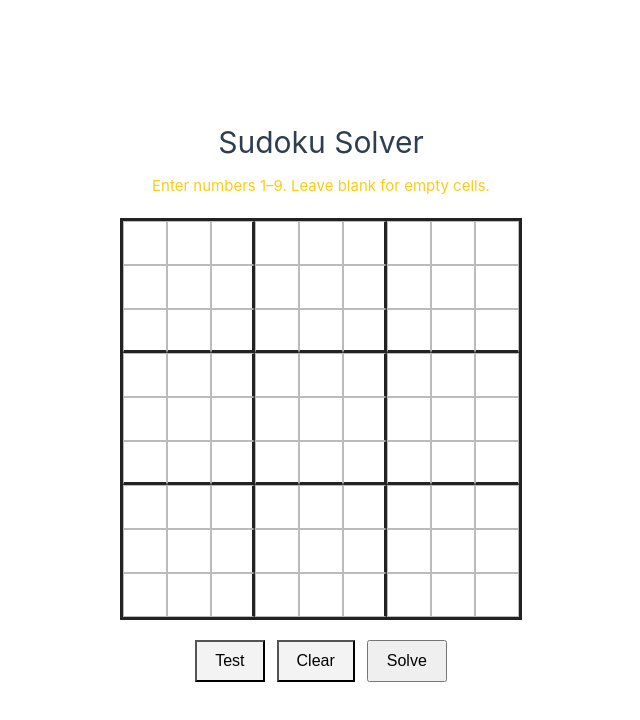
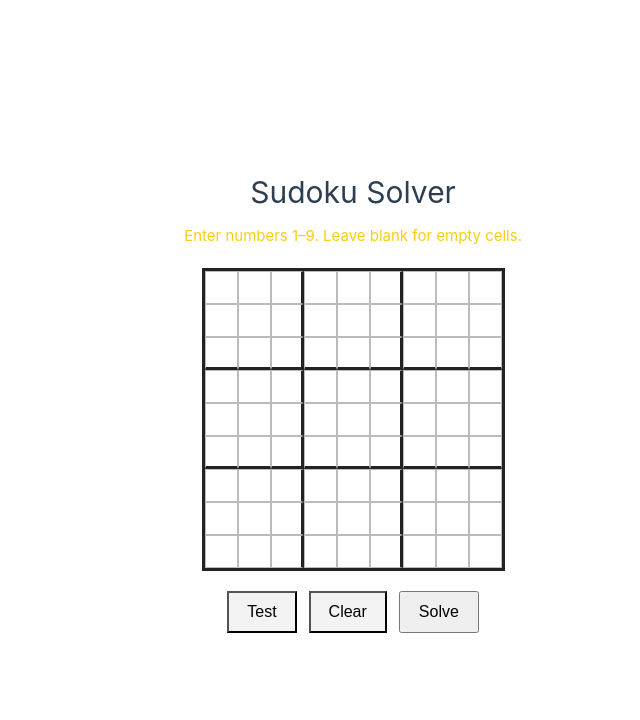
Before and after one commit to TimPHo/sudoku, a Vue app in the folder Frontend/sudoku-vue/: page / in a window 1280 px wide. Shown: the top 720 px of the page, without its empty margins (94-734 px from the left). Built offline with nearby package versions, Linux system fonts and the light colour scheme; the HTML template or start-up script is replaced by a standard one.

Commit message:
Reduce board size; update README.md

```diff
--- a/Frontend/sudoku-vue/src/views/HomeView.vue
+++ b/Frontend/sudoku-vue/src/views/HomeView.vue
@@ -195,8 +195,8 @@ h1 {
 }
 
 :deep(.cell) {
-  width: 44px;
-  height: 44px;
+  width: 33px;
+  height: 33px;
   border: 1px solid #bbb;
   text-align: center;
   font-size: 20px;
```
Also changed, not shown: 1 other file (tests, documents, lock files or other folders).
